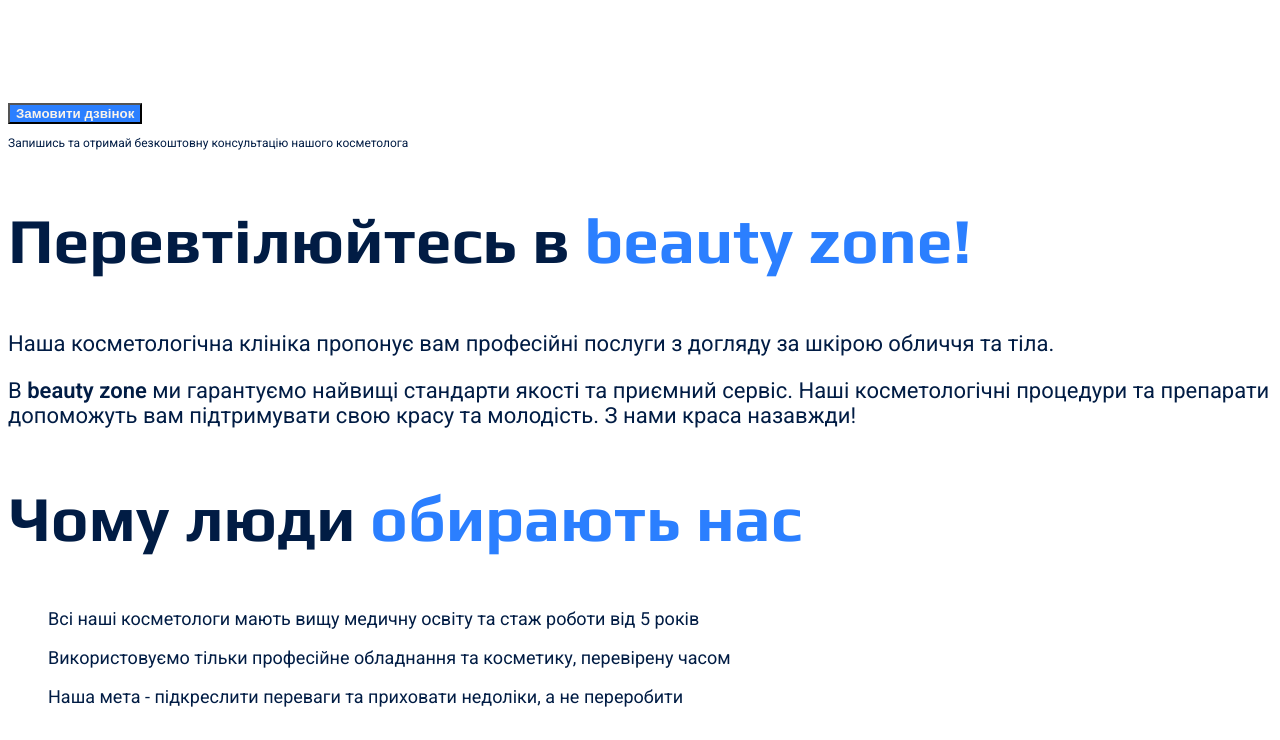
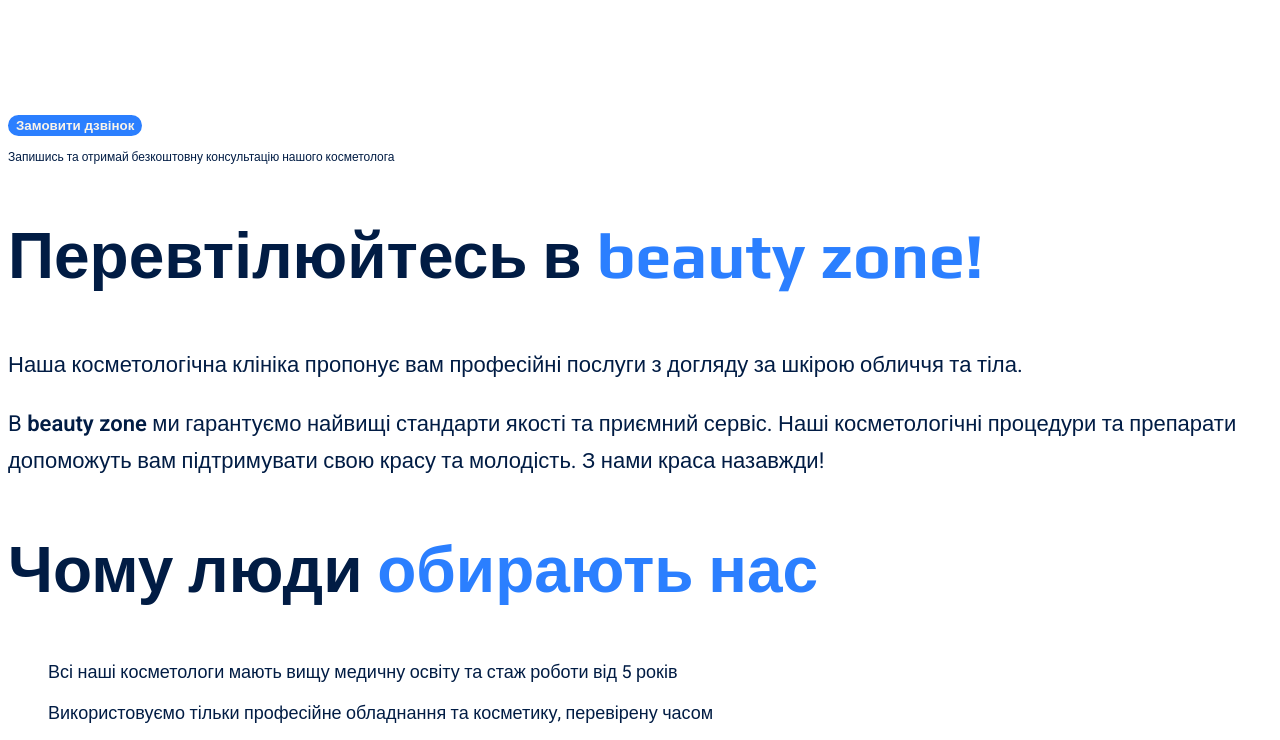
Before and after one commit to OlesiaKubska/genius-homework-2, a plain HTML site: page index.html in a window 1280 px wide. Shown: the part 564-1304 px from the top of the page. Drawn offline with Linux system fonts and the light colour scheme.

Commit message:
Made changes and locally added fonts

```diff
--- a/css/styles.css
+++ b/css/styles.css
@@ -1,3 +1,44 @@
+@font-face {
+    font-display: swap;
+    font-family: 'Roboto';
+    font-style: normal;
+    font-weight: 400;
+    src: url('../fonts/roboto-v47-latin-regular.woff2') format('woff2');
+}
+
+@font-face {
+    font-display: swap;
+    font-family: 'Roboto';
+    font-style: normal;
+    font-weight: 600;
+    src: url('../fonts/roboto-v47-latin-600.woff2') format('woff2');
+}
+
+@font-face {
+    font-display: swap;
+    font-family: 'Roboto';
+    font-style: normal;
+    font-weight: 700;
+    src: url('../fonts/roboto-v47-latin-700.woff2') format('woff2');
+}
+
+
+/* @font-face {
+    font-display: swap;
+    font-family: 'Play';
+    font-style: normal;
+    font-weight: 400;
+    src: url('../fonts/play-v19-latin-regular.woff2') format('woff2');
+  } */
+
+@font-face {
+    font-display: swap;
+    font-family: 'Play';
+    font-style: normal;
+    font-weight: 700;
+    src: url('../fonts/play-v19-latin-700.woff2') format('woff2');
+}
+
 :root {
     --color-primary-dark: #011C44;
     --color-primary-light: #FFFFFF;
@@ -10,6 +51,7 @@ body {
     font-family: 'Roboto', sans-serif;
     font-size: 18px;
     font-weight: 400px;
+    line-height: 1.2;
     color: var(--color-primary-dark );
     background-color: var(--color-background-light );
 }
@@ -18,9 +60,16 @@ ul {
     list-style-type: none;
 }
 
+a {
+    text-decoration: none;
+}
+
+button {
+    cursor: pointer;
+}
+
 .header-link {
     color: var(--color-primary-dark );
-    text-decoration: none;
 }
 
 .header-link:hover {
@@ -39,6 +88,8 @@ ul {
     font-weight: 600;
     color: var(--color-button );
     background-color: var(--color-accent );
+    border: 2px solid var(--color-accent );
+    border-radius: 32px;
 }
 
 .hero-button:hover {
@@ -48,6 +99,7 @@ ul {
 
 .hero-text {
     font-size: 12px;
+    line-height: 1.5;
 }
 
 .section-title {
@@ -55,6 +107,7 @@ ul {
     color: var(--color-primary-dark );
     font-weight: 700;
     font-size: 64px;
+    line-height: 1.15;
 }
 
 .accent {
@@ -63,15 +116,21 @@ ul {
 
 .about-text {
     font-size: 22px;
+    line-height: 1.7;
 }
 
 .accent-bold {
     font-weight: 600;
 }
 
+.why-text {
+    line-height: 1.33;
+}
+
 .form-title {
     font-weight: 600;
     font-size: 22px;
+    line-height: 1.1;
     color: var(--color-primary-light );
 }
 
@@ -83,6 +142,8 @@ ul {
     font-weight: 600;
     color: var(--color-primary-light );
     background-color: var(--color-accent );
+    border: 2px solid var(--color-accent );
+    border-radius: 24px;
 }
 
 .form-button:hover {
--- a/index.html
+++ b/index.html
@@ -4,13 +4,6 @@
     <meta charset="UTF-8" />
     <meta name="viewport" content="width=device-width, initial-scale=1.0" />
     <title>Beauty Zone</title>
-
-    <link rel="preconnect" href="https://fonts.googleapis.com" />
-    <link rel="preconnect" href="https://fonts.gstatic.com" crossorigin />
-    <link
-      href="https://fonts.googleapis.com/css2?family=Play:wght@700&family=Roboto:wght@400;600;700&display=swap"
-      rel="stylesheet"
-    />
 
     <link rel="stylesheet" href="./css/styles.css" />
   </head>
@@ -73,7 +66,7 @@
         <ul class="">
           <li class="">
             <article class="">
-              <p class="">
+              <p class="why-text">
                 Всі наші косметологи мають вищу медичну освіту та стаж роботи
                 від 5 років
               </p>
@@ -81,7 +74,7 @@
           </li>
           <li class="">
             <article class="">
-              <p class="">
+              <p class="why-text">
                 Використовуємо тільки професійне обладнання та косметику,
                 перевірену часом
               </p>
@@ -89,7 +82,7 @@
           </li>
           <li class="">
             <article class="">
-              <p class="">
+              <p class="why-text">
                 Наша мета - підкреслити переваги та приховати недоліки, а не
                 переробити
               </p>
```
Also changed, not shown: fonts/play-v19-latin-700.woff2 (added), fonts/play-v19-latin-regular.woff2 (added), fonts/roboto-v47-latin-600.woff2 (added), fonts/roboto-v47-latin-700.woff2 (added), fonts/roboto-v47-latin-regular.woff2 (added).
